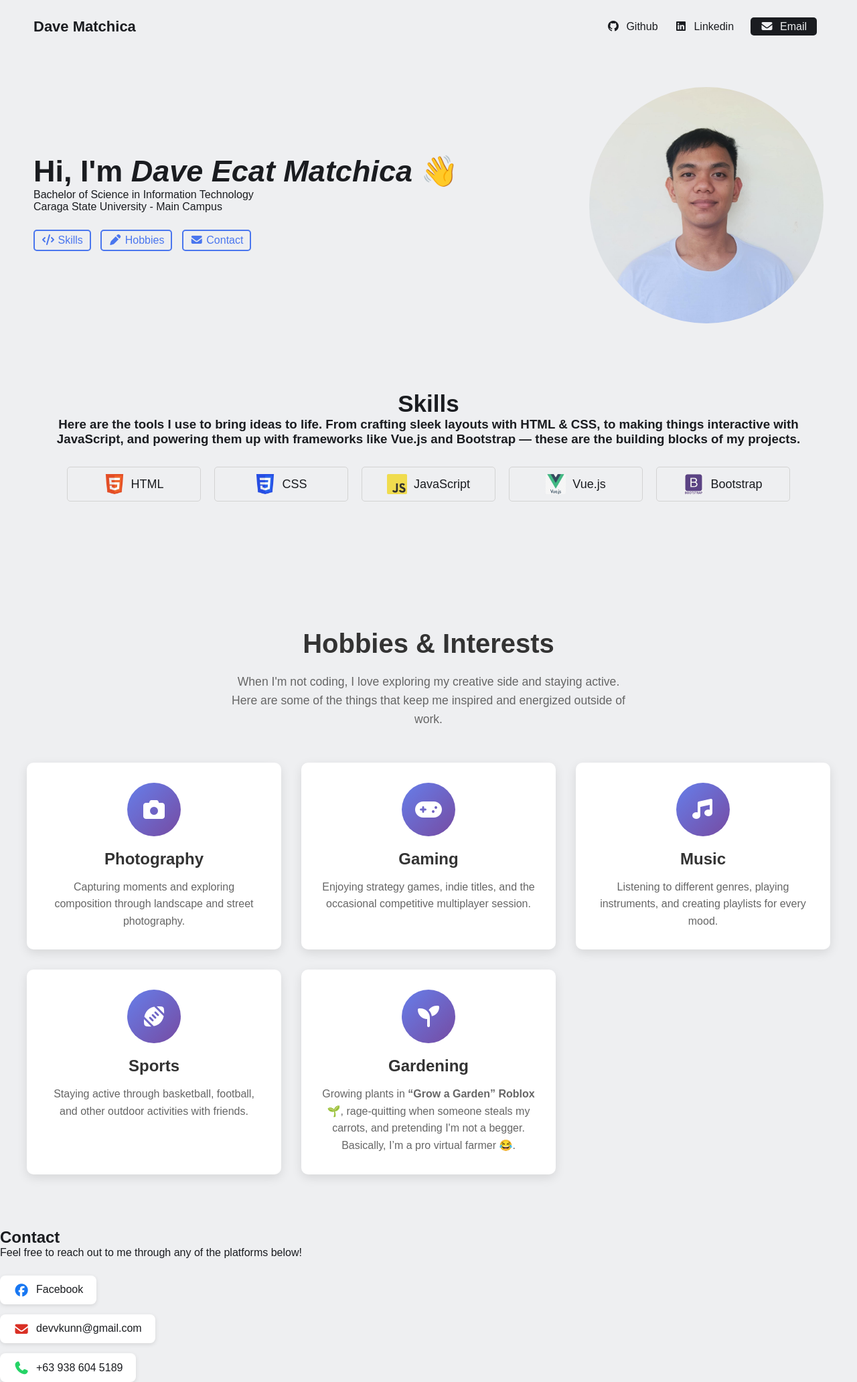
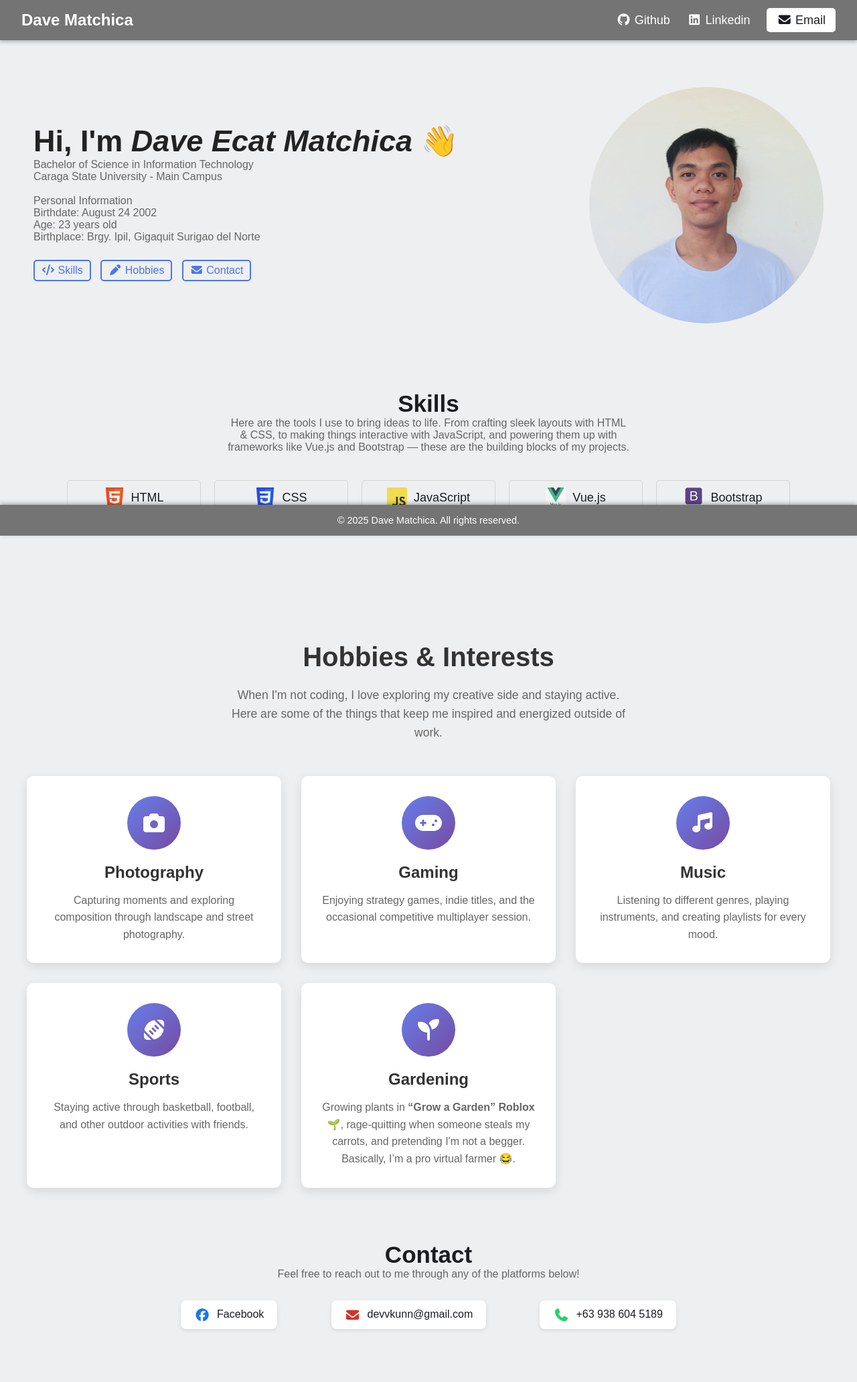
Before and after one commit to davematchica/my_portfolio, a plain HTML site: page index.html in a window 1280 px wide. Shown: the whole page at 67% size. Drawn offline with Linux system fonts and the light colour scheme.

Commit message:
added footer/fixed hover btns/fixed fonts

```diff
--- a/index.html
+++ b/index.html
@@ -22,17 +22,17 @@
     </div>
 
     <div class="right">
-      <a href="https://github.com/davematchica" target="_blank" rel="noopener noreferrer">
+      <a href="https://github.com/davematchica" class="hovergithub" target="_blank" rel="noopener noreferrer">
         <i class="fa-brands fa-github"></i>
         <span>Github</span>
       </a>
 
-      <a href="https://www.linkedin.com/in/dave-matchica-718859290/" target="_blank" rel="noopener noreferrer">
+      <a href="https://www.linkedin.com/in/dave-matchica-718859290/" class="hoverlinkedin" target="_blank" rel="noopener noreferrer">
         <i class="fa-brands fa-linkedin"></i>
         <span>Linkedin</span>
       </a>
 
-      <a href="devvkunn@gmail.com">
+      <a href="mailto:devvkun@gmail.com">
         <i class="fa-solid fa-envelope"></i>
         <span>Email</span>
       </a>
@@ -46,7 +46,11 @@
         <h2>Hi, I'm <i>Dave Ecat Matchica</i> 👋</h2>
         <p>Bachelor of Science in Information Technology</p>
         <p>Caraga State University - Main Campus</p>
-
+        <br>
+        <p>Personal Information</p>
+        <p>Birthdate: August 24 2002</p>
+        <p>Age: 23 years old</p>
+        <p>Birthplace: Brgy. Ipil, Gigaquit Surigao del Norte</p>
         <div class="links">
           <a href="#skills">
             <i class="fa-solid fa-code"></i>
@@ -74,7 +78,7 @@
     <section id="skills" class="skills-section">
       <h2>Skills</h2>
       <div class="text">
-        <h3>Here are the tools I use to bring ideas to life. From crafting sleek layouts with HTML & CSS, to making things interactive with JavaScript, and powering them up with frameworks like Vue.js and Bootstrap — these are the building blocks of my projects.</h3>
+        Here are the tools I use to bring ideas to life. From crafting sleek layouts with HTML & CSS, to making things interactive with JavaScript, and powering them up with frameworks like Vue.js and Bootstrap — these are the building blocks of my projects.
       </div>
 
       <div class="cells">
@@ -172,7 +176,7 @@
             <span>Facebook</span>
         </a>
 
-        <a href="mailto:devvkunn@gmail.com">
+        <a href="mailto:devvkun@gmail.com">
             <i class="fa-solid fa-envelope"></i>
             <span>devvkunn@gmail.com</span>
         </a>
@@ -185,6 +189,11 @@
     </div>
     </section>
 
+    <section>
+    <footer>
+        <p>&copy; 2025 Dave Matchica. All rights reserved.</p>
+    </section>
+
   </main>
 </body>
 </html>
--- a/style.css
+++ b/style.css
@@ -29,34 +29,57 @@ a {
 
 /* NAVBAR */
 nav {
+  position: fixed;
+  top: 0;
+  left: 0;
+  width: 100%;
+  background-color: #747474;
+  color: white;
   display: flex;
   justify-content: space-between;
   align-items: center;
-
-  padding: 0 50px;
-  height: 80px;
+  padding: 1rem 2rem;
+  z-index: 1000;
+  box-shadow: 0 2px 6px rgba(0, 0, 0, 0.3);
 }
 
 nav .left a {
-  color: var(--text-color);
-  font-size: 22px;
-  font-weight: 600;
+  font-size: 24px;
+  font-weight: bold;
+  color: white;
 }
 
 nav .right a {
-  color: var(--text-color);
-  margin: 0 10px;
+  margin-left: 20px;
+  font-size: 18px;
+  color: white;
+}
+
+nav .right .hovergithub:hover {
+  color: #000000;
+}
+
+nav .right .hoverlinkedin:hover {
+  color: #0a66c2;
 }
 
 nav .right a:last-child {
-  color: var(--background-color);
-  background-color: var(--text-color);
-  padding: 5px 15px;
+  color: var(--text-color);
+  background-color: white;
+  padding: 8px 15px;
   border-radius: 5px;
+  transition: .1s;
 }
 
-nav .right a span {
-  margin-left: 5px;
+nav .right a:last-child:hover {
+  background-color: rgb(234, 83, 83);
+  color: white;
+}
+
+/* Push content down so it doesn’t overlap navbar */
+body {
+  padding-top: 80px; /* equal to nav height */
+  padding-bottom: 60px; /* space for footer */
 }
 
 /* SECTION 1: Hero */
@@ -71,10 +94,12 @@ nav .right a span {
 }
 
 .hero-section .text {
+  color: #666;
   flex: 5;
 }
 
 .hero-section .text h2 {
+  color: #222;
   font-size: 45px;
 }
 
@@ -120,8 +145,11 @@ nav .right a span {
 }
 
 .skills-section .text {
+  color: #666;
   text-align: center;
-  margin-bottom: 20px;
+  margin: 0 auto;
+  max-width: 600px;
+  margin-bottom: 30px;
 }
 
 .skills-section .cells {
@@ -239,12 +267,27 @@ nav .right a span {
 }
 
 /* Contact Section Styles */
+.contact-section h2 {
+  text-align: center;
+  font-size: 35px;
+}
+
+.contact-section .text {
+  color: #666;
+  text-align: center;
+  margin: 0 auto;
+  max-width: 600px;
+  margin-bottom: 30px;
+}
+
 .contact-links {
   display: flex;
-  flex-direction: column;
+  justify-content: space-around;
   align-items: flex-start;
-  gap: 15px;
-  margin-top: 25px;
+  flex-wrap: wrap;
+  gap: 20px;
+  max-width: 800px;
+  margin: 0 auto;
 }
 
 .contact-links a {
@@ -272,17 +315,17 @@ nav .right a span {
   font-size: 1.2rem;
 }
 
-/* Brand colors for icons */
+/* colors for icons */
 .contact-links a:nth-child(1) i {
-  color: #1877f2; /* Facebook blue */
+  color: #1877f2;
 }
 
 .contact-links a:nth-child(2) i {
-  color: #d93025; /* Gmail red */
+  color: #d93025;
 }
 
 .contact-links a:nth-child(3) i {
-  color: #25d366; /* Phone/WhatsApp green */
+  color: #25d366;
 }
 
 /* Responsive: align links center on small screens */
@@ -290,6 +333,25 @@ nav .right a span {
   .contact-links {
     align-items: center;
   }
+}
+
+
+/* Footer */
+footer {
+  position: fixed;
+  bottom: 0;
+  left: 0;
+  width: 100%;
+  background: #747474;
+  color: white;
+  text-align: center;
+  padding: 15px 10px;
+  font-size: 0.9rem;
+  box-shadow: 0 -2px 6px rgba(0,0,0,0.3);
+}
+
+footer p {
+  margin: 0;
 }
 
 
@@ -310,15 +372,6 @@ nav .right a span {
     width: 300px;
   }
 
-  /* SECTION 3: Testimony */
-  .testimony-section {
-    text-align: center;
-  }
-
-  .testimony-section .group {
-    flex-direction: column;
-  }
-
   /* SECTION 4: Contact */
   .contact-section .group {
     flex-direction: column;
@@ -328,7 +381,18 @@ nav .right a span {
 @media (max-width: 600px) {
   /* NAVBAR */
   nav {
-    padding: 0 20px;
+    position: fixed;
+    top: 0;
+    left: 0;
+    width: 100%;
+    background-color: #747474;
+    color: white;
+    display: flex;
+    justify-content: space-between;
+    align-items: center;
+    padding: 1rem 2rem;
+    z-index: 1000;
+    box-shadow: 0 2px 6px rgba(0, 0, 0, 0.3);
   }
 
   nav .right a {
@@ -343,6 +407,11 @@ nav .right a span {
 
   nav .right a span {
     display: none;
+  }
+
+  nav .right a:last-child:hover {
+    background-color: transparent;
+    color: white;
   }
 
   /* SECTION 1: Hero */
@@ -363,11 +432,6 @@ nav .right a span {
     font-size: 16px;
   }
 
-  /* SECTION 3: Testimony */
-  .testimony-section {
-    padding: 0 20px;
-  }
-
   /* SECTION 4: Contact */
   .contact-section {
     padding: 0 20px;
```
